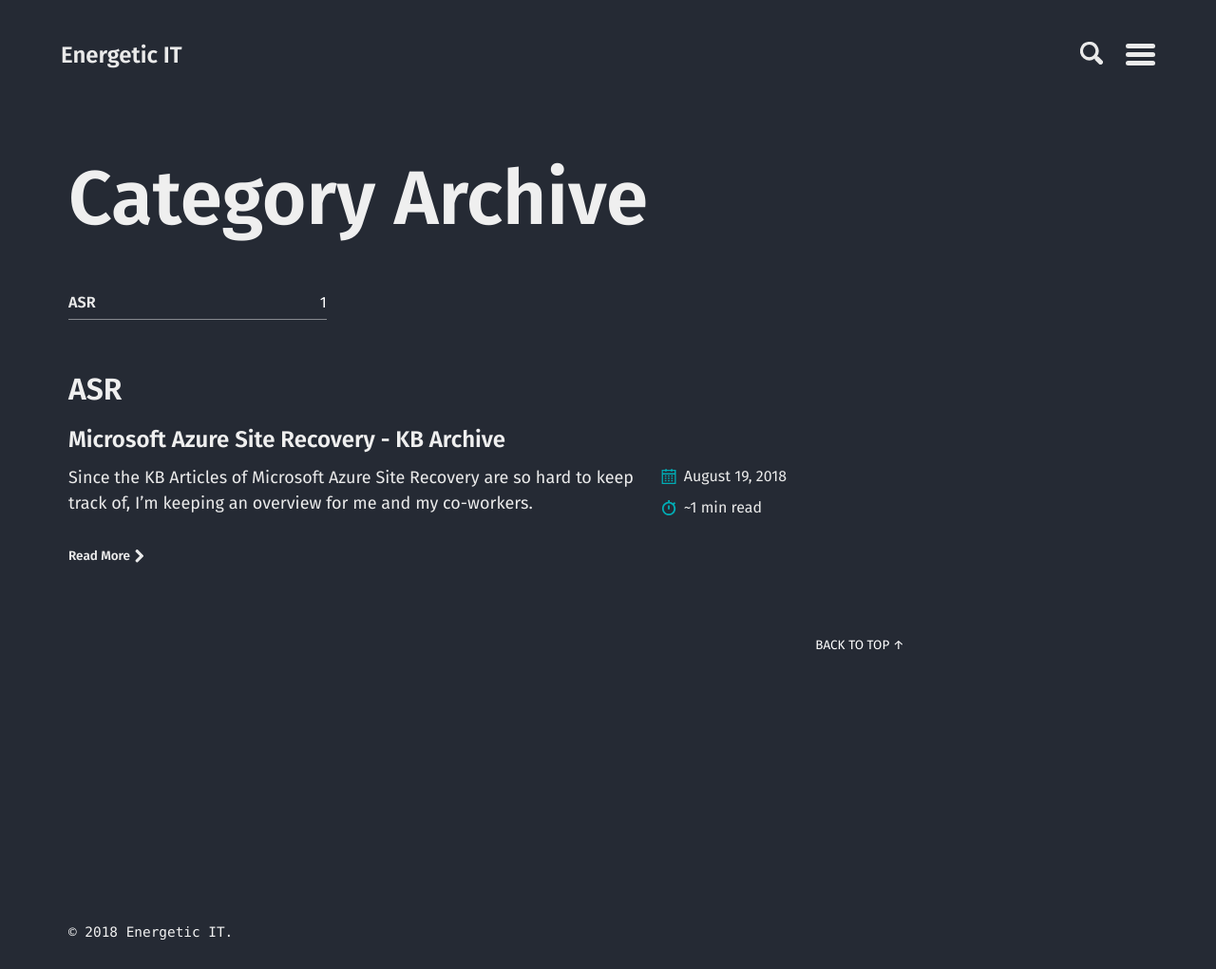
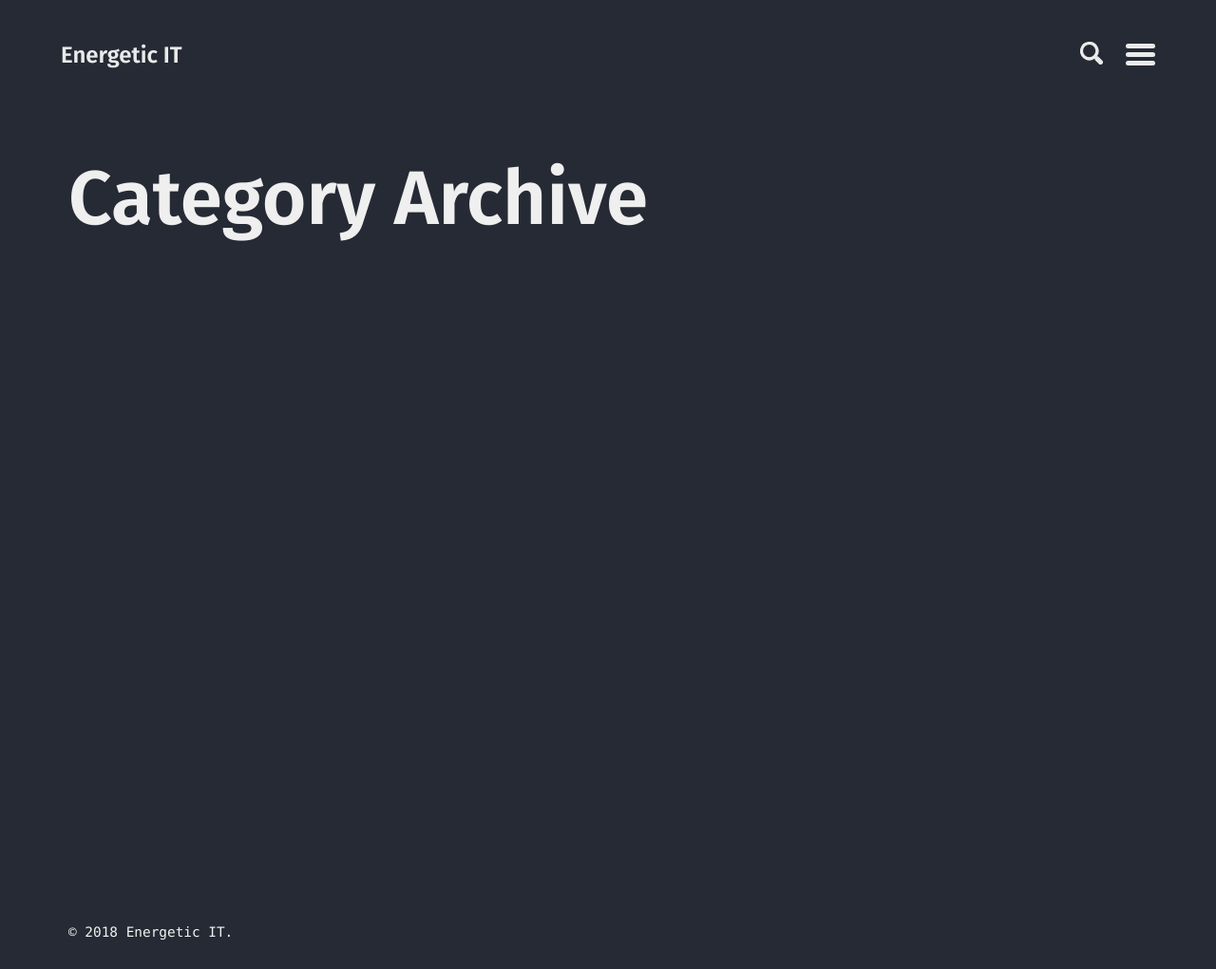
Before and after one commit to energetic-it/energetic-it.github.io, a Jekyll site: the page built from categories.md, in a window 1280 px wide. Shown: the whole page at 95% size. Built offline with Jekyll 4.4.1, drawn with Linux system fonts in a browser that asks for light colours.

Commit message:
removed cat

```diff
--- a/_posts/2018-08-19-microsoft-azure-site-recovery-kb-archive.md
+++ b/_posts/2018-08-19-microsoft-azure-site-recovery-kb-archive.md
@@ -2,8 +2,6 @@
 title: "Microsoft Azure Site Recovery - KB Archive"
 excerpt: "Since the KB Articles of Microsoft Azure Site Recovery are so hard to keep track of, I'm keeping an overview for me and my co-workers."
 last_modified_at: 2018-08-19T14:51:16-05:00
-categories:
-  - ASR
 tags:
   - ASR
   - SystemCenter
```
